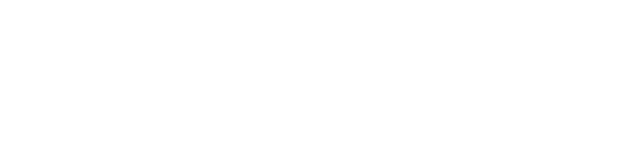
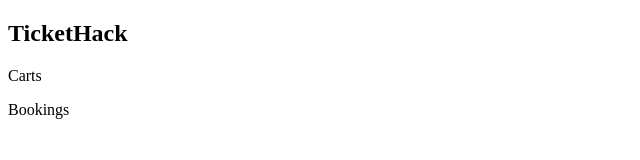
Before and after one commit to Greenystuff/TicketHack, a plain HTML site: page Frontend/index.html in a window 1280 px wide. Shown: the whole page, without its empty margins (0-640 px from the left). Drawn offline with Linux system fonts and the light colour scheme.

Commit message:
Html header commit

```diff
--- a/Frontend/index.html
+++ b/Frontend/index.html
@@ -1,16 +1,20 @@
 <!DOCTYPE html>
 <html lang="en">
-
   <head>
-  <meta charset="UTF-8">
-  <meta name="viewport" content="width=device-width, initial-scale=1.0">
+    <meta charset="UTF-8" />
+    <meta name="viewport" content="width=device-width, initial-scale=1.0" />
     <link rel="stylesheet" href="style.css" />
     <title>TicketHack</title>
   </head>
 
   <body>
+    <!--Barre de menus-->
+    <div id="header">
+      <h2>TicketHack</h2>
+      <p>Carts</p>
+      <p>Bookings</p>
+    </div>
 
     <script src="script.js"></script>
   </body>
-
 </html>
```
Lines whose indentation alone changed are shown as unchanged.
